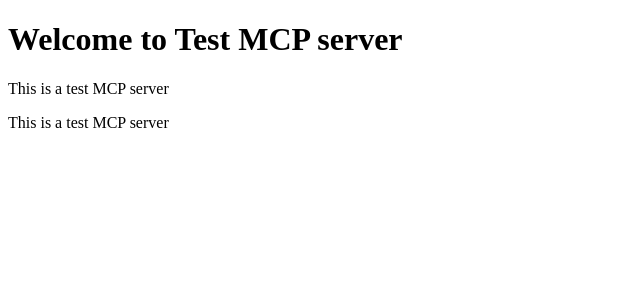
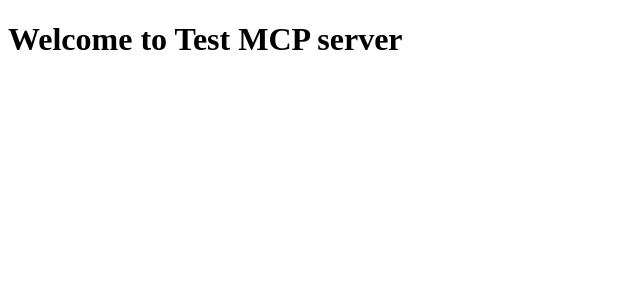
Before and after one commit to V1997/To-Do-Manager-MCP-Server, a Next.js app: page / in a window 1280 px wide. Shown: the top 300 px of the page, without its empty margins (0-640 px from the left). Built offline with nearby package versions, Linux system fonts and the light colour scheme.

Commit message:
chore: update mcp.json and minor code changes

```diff
--- a/src/app/[transport]/route.ts
+++ b/src/app/[transport]/route.ts
@@ -15,7 +15,7 @@ const handler = createMcpHandler(
                         type: "text",
                         text: `I recommend you take the ${
                             experienceLevel === "beginner"
-                            ? "Professional JavaScript"
+                            ? "Professional JavaScript Vasu"
                             : experienceLevel === "intermediate"
                             ? "Professional React & Next.js"
                             : "Advanced Full-Stack Development"
--- a/src/app/page.tsx
+++ b/src/app/page.tsx
@@ -2,8 +2,6 @@ export default function Home() {
   return (
     <div>
       <h1>Welcome to Test MCP server</h1>
-      <p>This is a test MCP server</p>
-      <p>This is a test MCP server</p>
-     </div>
+      </div>
   );
 }
```
Also changed, not shown: mcp.json (added, +7 -0 lines).
